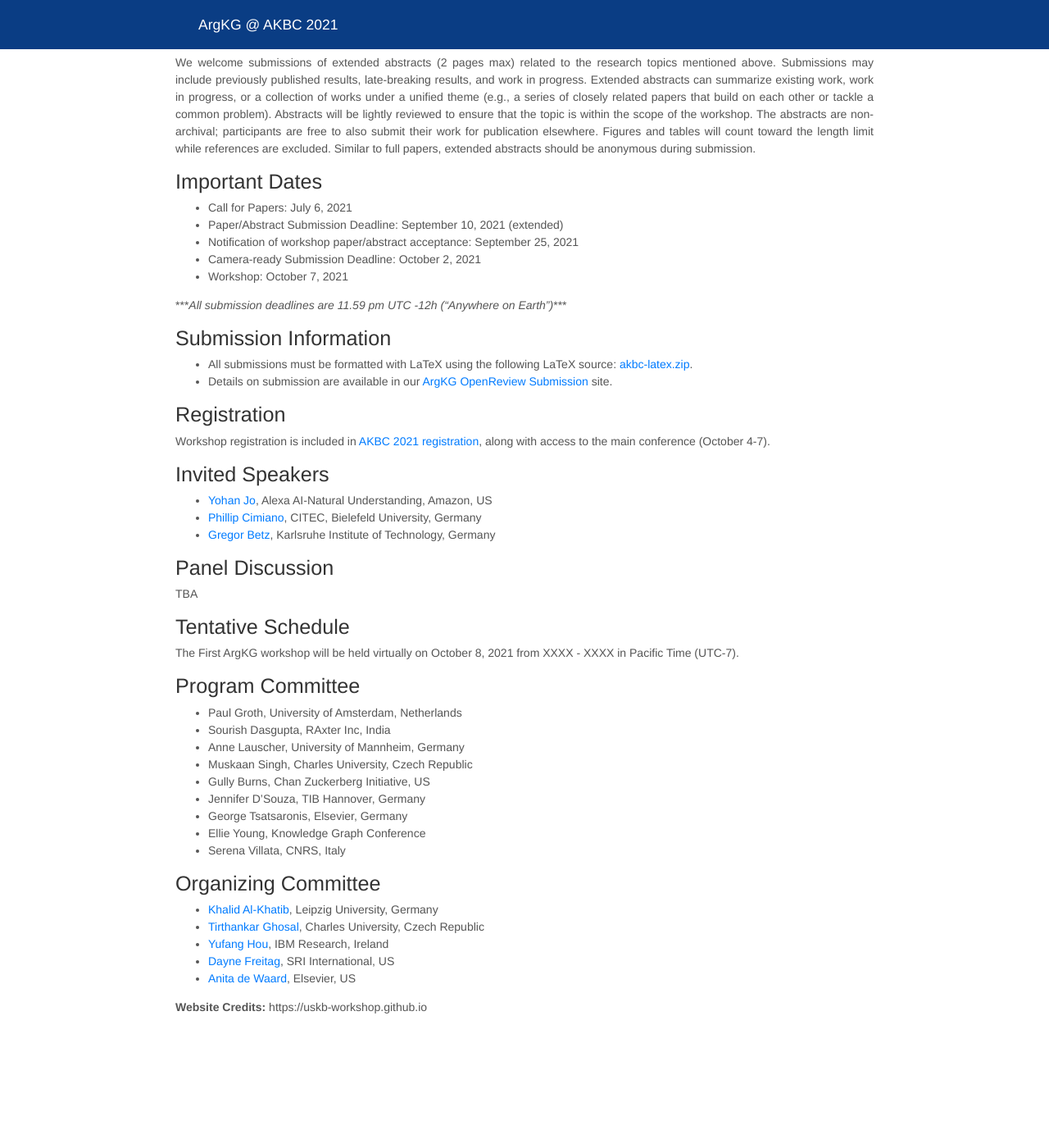
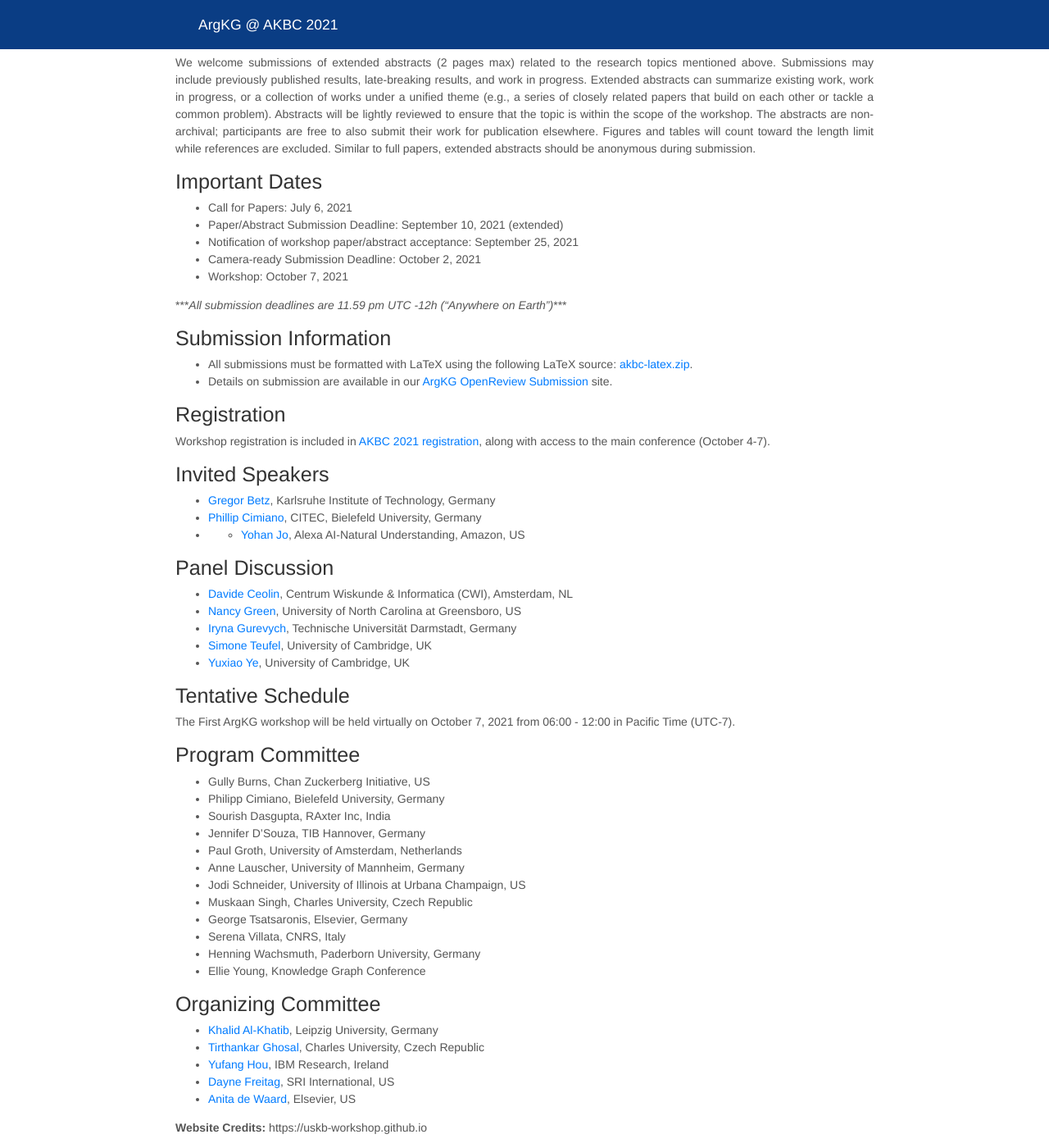
Before and after one commit to ArgKG/2021, a Jekyll site: the page built from index.md, in a window 1280 px wide and 1400 px high, scrolled down 1084 px. Shown: the whole window at 82% size. Built offline with Jekyll 4.4.1, drawn with Linux system fonts in a browser that asks for light colours; nearby versions of some CDN libraries; before the commit the page ends 2337 px from its top, so only the background shows below that.

Commit message:
Update index.md

```diff
--- a/index.md
+++ b/index.md
@@ -57,17 +57,21 @@ Workshop registration is included in [AKBC 2021 registration](https://akbc.ws/20
 
 ## Invited Speakers
 
-- <a href="https://www.cs.cmu.edu/~yohanj/">Yohan Jo</a>, Alexa AI-Natural Understanding, Amazon, US
+- <a href="https://www.philosophie.kit.edu/mitarbeiter_betz_gregor.php">Gregor Betz</a>, Karlsruhe Institute of Technology, Germany
 - <a href="http://www.sc.cit-ec.uni-bielefeld.de/team/philipp-cimiano/">Phillip Cimiano</a>, CITEC, Bielefeld University, Germany
-- <a href="https://www.philosophie.kit.edu/mitarbeiter_betz_gregor.php">Gregor Betz</a>, Karlsruhe Institute of Technology, Germany
+- - <a href="https://www.cs.cmu.edu/~yohanj/">Yohan Jo</a>, Alexa AI-Natural Understanding, Amazon, US
 
 ## Panel Discussion
 
-TBA
+- <a href="https://www.cwi.nl/people/davide-ceolin">Davide Ceolin</a>, Centrum Wiskunde & Informatica (CWI), Amsterdam, NL
+- <a href="https://compsci.uncg.edu/faculty/green/">Nancy Green</a>, University of North Carolina at Greensboro, US
+- <a href="https://www.informatik.tu-darmstadt.de/ukp/ukp_home/head_ukp/index.en.jsp">Iryna Gurevych</a>, Technische Universität Darmstadt, Germany
+- <a href="https://www.cl.cam.ac.uk/~sht25/">Simone Teufel</a>, University of Cambridge, UK
+- <a href="https://yeyuxiao.github.io">Yuxiao Ye</a>, University of Cambridge, UK
 
 ## Tentative Schedule
 
-The First ArgKG workshop will be held virtually on October 8, 2021 from XXXX - XXXX in Pacific Time (UTC-7).
+The First ArgKG workshop will be held virtually on October 7, 2021 from 06:00 - 12:00 in Pacific Time (UTC-7).
 
 <!--
 <div id="schedule">
@@ -120,15 +124,18 @@ The First ArgKG workshop will be held virtually on October 8, 2021 from XXXX - X
 
 ## Program Committee
 
+- Gully Burns, Chan Zuckerberg Initiative, US
+- Philipp Cimiano, Bielefeld University, Germany
+- Sourish Dasgupta, RAxter Inc, India
+- Jennifer D'Souza, TIB Hannover, Germany
 - Paul Groth, University of Amsterdam, Netherlands
-- Sourish Dasgupta, RAxter Inc, India
 - Anne Lauscher, University of Mannheim, Germany
+- Jodi Schneider, University of Illinois at Urbana Champaign, US
 - Muskaan Singh, Charles University, Czech Republic
-- Gully Burns, Chan Zuckerberg Initiative, US
-- Jennifer D'Souza, TIB Hannover, Germany
 - George Tsatsaronis, Elsevier, Germany
+- Serena Villata, CNRS, Italy
+- Henning Wachsmuth, Paderborn University, Germany
 - Ellie Young, Knowledge Graph Conference
-- Serena Villata, CNRS, Italy
 
 ## Organizing Committee
 - [Khalid Al-Khatib](https://www.uni-weimar.de/en/media/chairs/computer-science-department/webis/people/alkhatib/), Leipzig University, Germany
```
